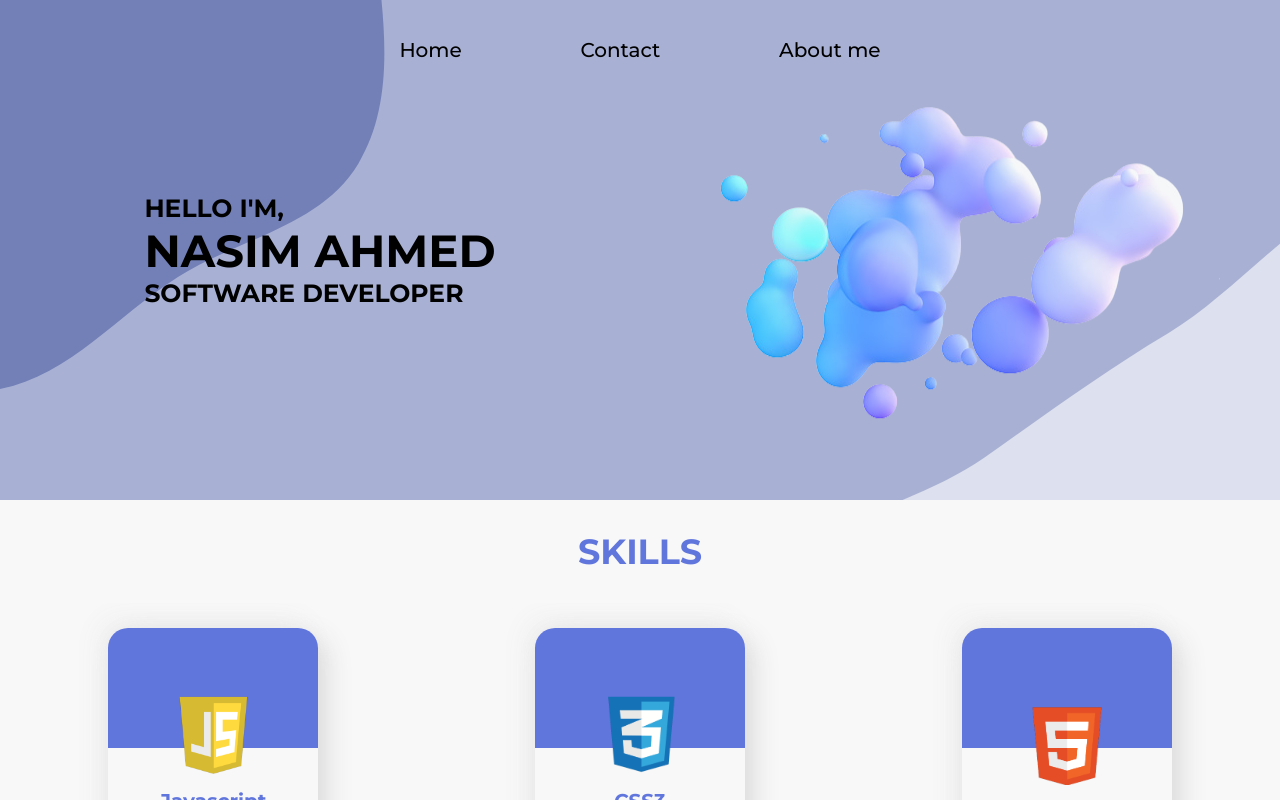
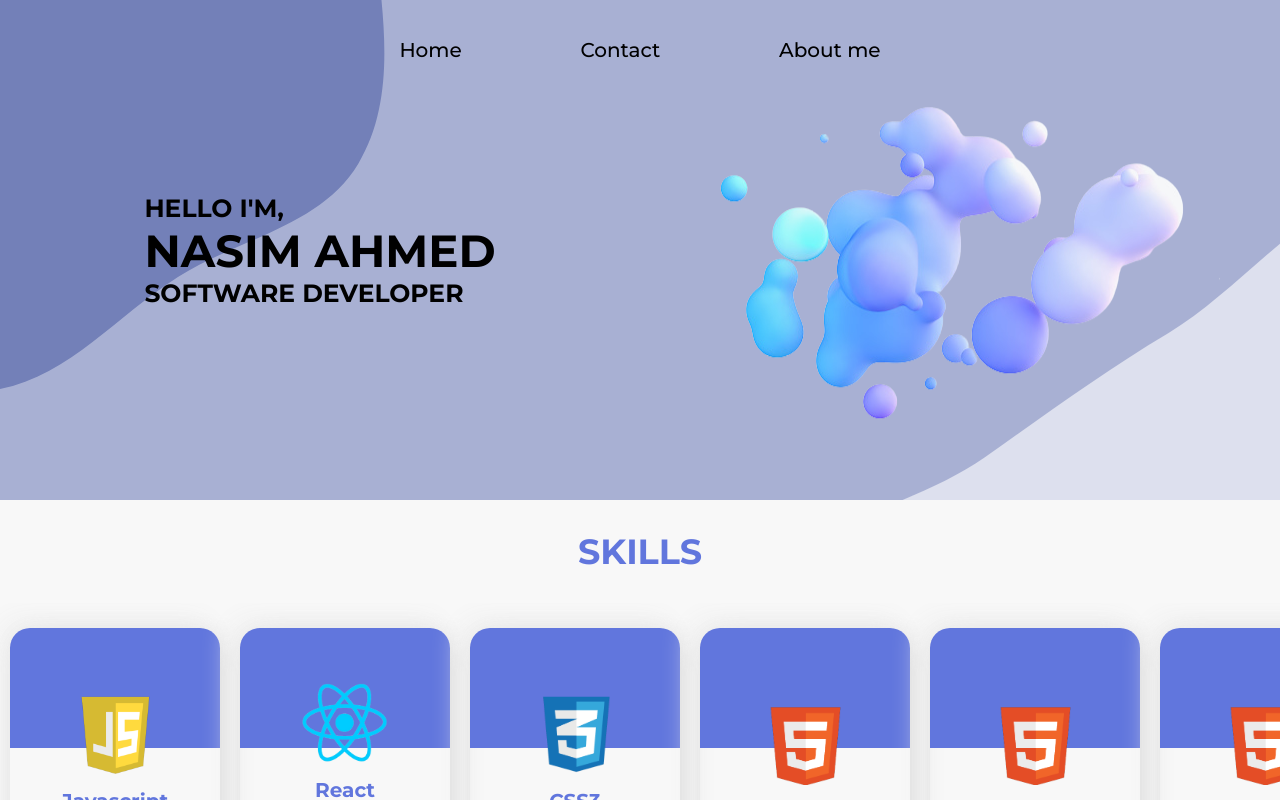
Before and after one commit to nasim1903/web-portfolio, a React (Create React App) app: page / in a window 1280 px wide. Shown: the top 800 px of the page. Built offline with nearby package versions, Linux system fonts and the light colour scheme.

Commit message:
Created card carasouel

```diff
--- a/src/App.js
+++ b/src/App.js
@@ -6,6 +6,7 @@ import './App.css';
 import CSS from './components/Cards/images/CSSlogo.png'
 import JS from './components/Cards/images/JSlogo.png'
 import HTML from './components/Cards/images/HTMLsign.png'
+import Reactlogo from './components/Cards/images/Reactlogo.png'
 
 
 function App() {
@@ -16,7 +17,10 @@ function App() {
       <h2>SKILLS</h2>
       <div className='skills' >
         <Cards images={JS} alt={'JS icon'} title={'Javascript'} text={'Proficient experience in'}></Cards>
+        <Cards images={Reactlogo} alt={'React icon'} title={'React'} text={'Professional experience in react'}></Cards>
         <Cards images={CSS} alt={'css icon'} title={'CSS3'} text={'Expert Knowledge in'}></Cards>
+        <Cards images={HTML} alt={'HTML icon'} title={'HTML5'} text={'Knowledge in'}></Cards>
+        <Cards images={HTML} alt={'HTML icon'} title={'HTML5'} text={'Knowledge in'}></Cards>
         <Cards images={HTML} alt={'HTML icon'} title={'HTML5'} text={'Knowledge in'}></Cards>
       </div>
 
```
Also changed, not shown: src/components/Cards/images/Reactlogo.png (renamed from src/components/Cards/images/React logo.png).
